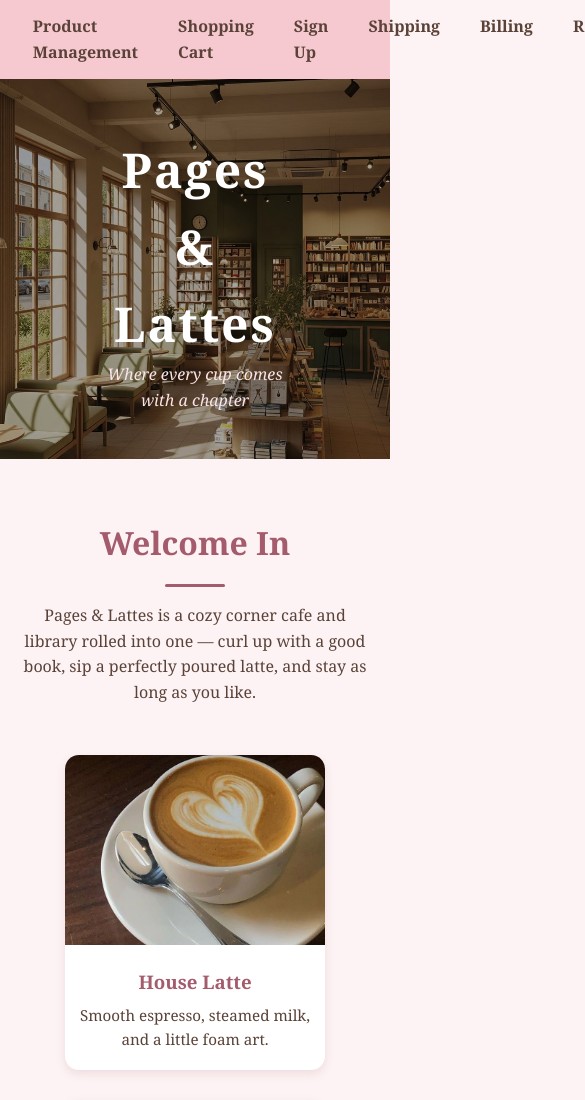
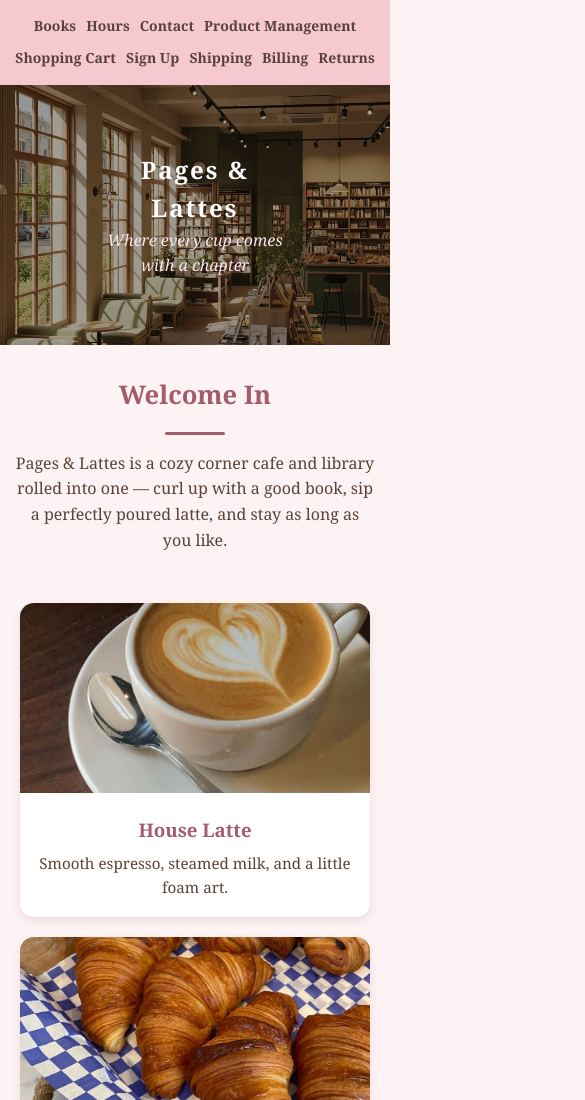
Before and after one commit to Fatima44M/Pages-and-Lattes, a plain HTML site: page index.html in a window 390 px wide. Shown: the top 1100 px of the page, 585 px wide, since content can reach past the window. Drawn offline with Linux system fonts and the light colour scheme.

Commit message:
Update styles.css

```diff
--- a/styles.css
+++ b/styles.css
@@ -1,29 +1,209 @@
+
 * { box-sizing: border-box; margin: 0; padding: 0; }
-body { font-family: Georgia, serif; background: #fdf3f4; color: #5a4238; line-height: 1.6; }
 
-nav { background: #f6c9d1; display: flex; justify-content: center; gap: 40px; padding: 14px 0; }
-nav a { text-decoration: none; color: #5a4238; font-weight: bold; }
+html { scroll-behavior: smooth; }
+
+body {
+    font-family: Georgia, serif;
+    background: #fdf3f4;
+    color: #5a4238;
+    line-height: 1.6;
+}
+
+nav {
+    background: #f6c9d1;
+    display: flex;
+    justify-content: center;
+    gap: 40px;
+    padding: 14px 0;
+}
+
+nav a {
+    text-decoration: none;
+    color: #5a4238;
+    font-weight: bold;
+    transition: color 0.3s ease;
+}
+
 nav a:hover { color: #a45c6d; }
 
-header { position: relative; text-align: center; color: #fff; }
-header img { width: 100%; height: 380px; object-fit: cover; filter: brightness(65%); }
-.hero-text { position: absolute; top: 50%; left: 50%; transform: translate(-50%, -50%); }
-.hero-text h1 { font-size: 3rem; letter-spacing: 2px; }
+header {
+    position: relative;
+    text-align: center;
+    color: #fff;
+}
 
-main { max-width: 1000px; margin: 0 auto; padding: 50px 20px; }
-.intro { text-align: center; margin-bottom: 50px; }
-.intro h2 { color: #a45c6d; font-size: 2rem; margin-bottom: 15px; }
-.intro p { max-width: 650px; margin: 0 auto; }
+header img {
+    width: 100%;
+    height: 380px;
+    object-fit: cover;
+    filter: brightness(65%);
+    display: block;
+}
 
-.menu-grid { display: flex; flex-wrap: wrap; justify-content: center; gap: 30px; margin-bottom: 60px; }
-.menu-card { background: #fff; border-radius: 14px; overflow: hidden; width: 260px; box-shadow: 0 4px 10px rgba(164,92,109,.15); text-align: center; padding-bottom: 18px; }
-.menu-card img { width: 100%; height: 190px; object-fit: cover; }
-.menu-card h3 { color: #a45c6d; margin: 14px 0 6px; }
-.menu-card p { font-size: .95rem; padding: 0 14px; }
+.hero-text {
+    position: absolute;
+    top: 50%;
+    left: 50%;
+    transform: translate(-50%, -50%);
+}
 
-.reading-corner { display: flex; align-items: center; gap: 30px; background: #fbe4e8; border-radius: 16px; padding: 30px; flex-wrap: wrap; }
-.reading-corner img { width: 320px; max-width: 100%; border-radius: 12px; }
-.reading-corner .text { flex: 1; min-width: 250px; }
-.reading-corner h2 { color: #a45c6d; margin-bottom: 12px; }
+.hero-text h1 {
+    font-size: 3rem;
+    letter-spacing: 2px;
+}
 
-footer { background: #f6c9d1; text-align: center; padding: 30px 20px; font-size: .9rem; }
+main {
+    max-width: 1000px;
+    margin: 0 auto;
+    padding: 50px 20px;
+}
+
+.intro {
+    text-align: center;
+    margin-bottom: 50px;
+}
+
+.intro h2 {
+    color: #a45c6d;
+    font-size: 2rem;
+    margin-bottom: 15px;
+}
+
+.intro p {
+    max-width: 650px;
+    margin: 0 auto;
+}
+
+.menu-grid {
+    display: flex;
+    flex-wrap: wrap;
+    justify-content: center;
+    gap: 30px;
+    margin-bottom: 60px;
+}
+
+.menu-card {
+    background: #fff;
+    border-radius: 14px;
+    overflow: hidden;
+    width: 260px;
+    box-shadow: 0 4px 10px rgba(164,92,109,.15);
+    text-align: center;
+    padding-bottom: 18px;
+    transition: transform 0.3s ease, box-shadow 0.3s ease;
+}
+
+.menu-card:hover {
+    transform: translateY(-6px);
+    box-shadow: 0 8px 18px rgba(164,92,109,.25);
+}
+
+.menu-card img {
+    width: 100%;
+    height: 190px;
+    object-fit: cover;
+}
+
+.menu-card h3 {
+    color: #a45c6d;
+    margin: 14px 0 6px;
+}
+
+.menu-card p {
+    font-size: .95rem;
+    padding: 0 14px;
+}
+
+.reading-corner {
+    display: flex;
+    align-items: center;
+    gap: 30px;
+    background: #fbe4e8;
+    border-radius: 16px;
+    padding: 30px;
+    flex-wrap: wrap;
+}
+
+.reading-corner img {
+    width: 320px;
+    max-width: 100%;
+    border-radius: 12px;
+}
+
+.reading-corner .text {
+    flex: 1;
+    min-width: 250px;
+}
+
+.reading-corner h2 {
+    color: #a45c6d;
+    margin-bottom: 12px;
+}
+
+footer {
+    background: #f6c9d1;
+    text-align: center;
+    padding: 30px 20px;
+    font-size: .9rem;
+}
+
+/* Responsive Design for Tablets and Mobile Devices */
+
+@media (max-width: 768px) {
+    nav {
+        flex-wrap: wrap;
+        gap: 15px;
+        padding: 15px;
+    }
+
+    .hero-text h1 {
+        font-size: 2rem;
+    }
+
+    header img {
+        height: 260px;
+    }
+
+    main {
+        padding: 30px 15px;
+    }
+
+    .menu-grid {
+        gap: 20px;
+    }
+
+    .menu-card {
+        width: 100%;
+        max-width: 350px;
+    }
+
+    .reading-corner {
+        padding: 20px;
+        justify-content: center;
+    }
+
+    .reading-corner img {
+        width: 100%;
+    }
+}
+
+/* Responsive Design for Small Mobile Screens */
+
+@media (max-width: 480px) {
+    .hero-text h1 {
+        font-size: 1.5rem;
+    }
+
+    nav {
+        gap: 10px;
+    }
+
+    nav a {
+        font-size: 14px;
+    }
+
+    .intro h2 {
+        font-size: 1.6rem;
+    }
+}
```
